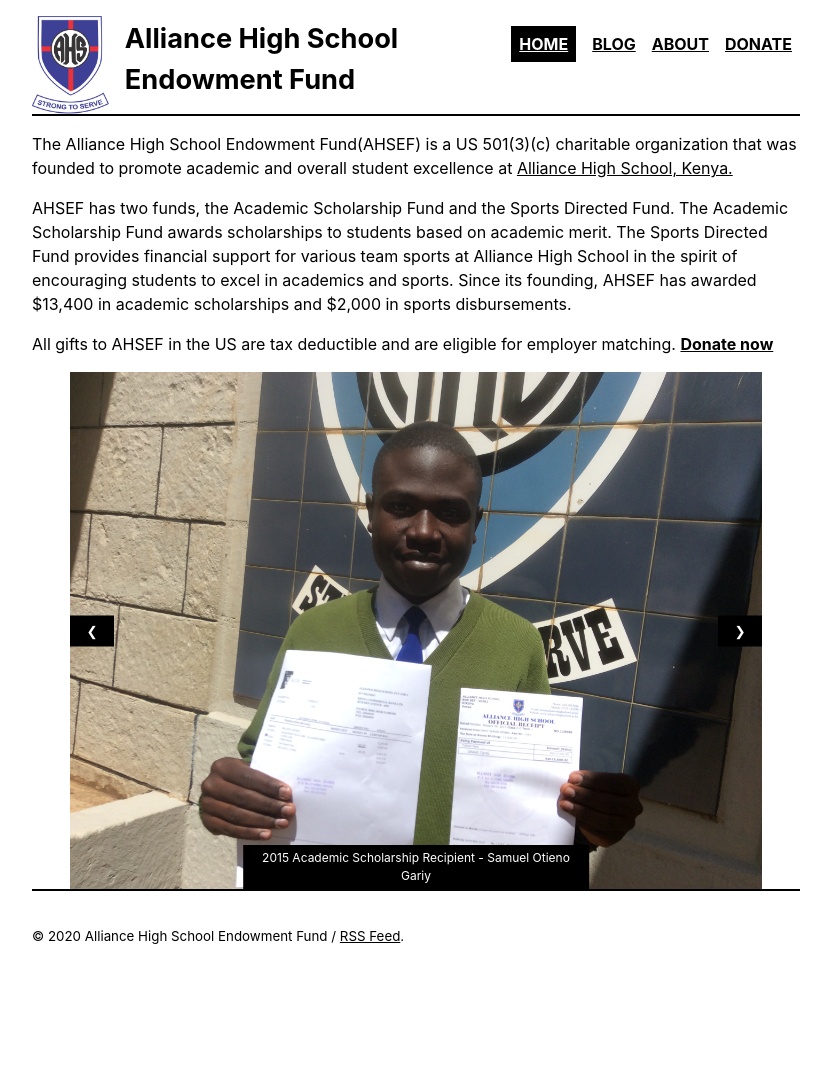
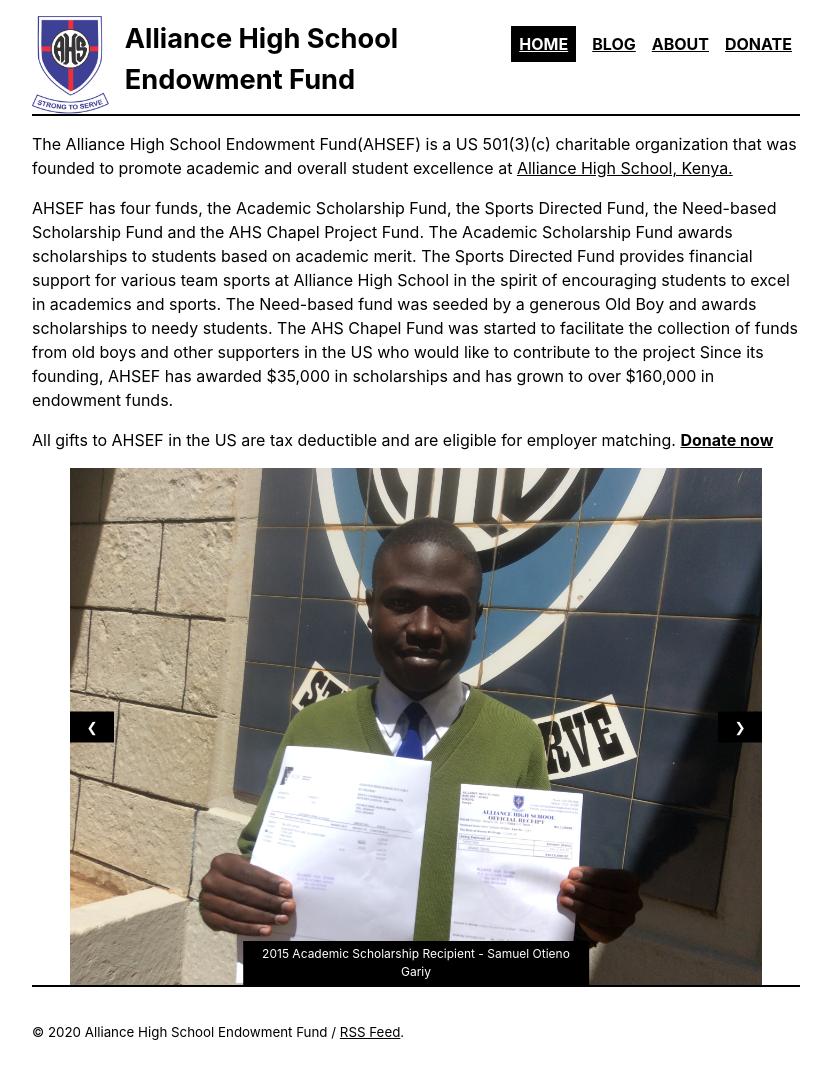
Before and after one commit to ahsef/ahsef.github.io, a Jekyll site: the page built from index.html, in a window 1280 px wide. Shown: the whole page, without its empty margins (224-1055 px from the left). Built offline with Jekyll 4.4.1, drawn with Linux system fonts in a browser that asks for light colours; the list of posts is cut into pages by our own code; before the commit the page ends 995 px from its top, so only the background shows below that.

Commit message:
Update index.html to reflect the new funds and amounts disbursed

```diff
--- a/index.html
+++ b/index.html
@@ -6,7 +6,7 @@
 <article class="post index" role="article">
     <p>The Alliance High School Endowment Fund(AHSEF) is a US 501(3)(c) charitable organization that was founded to promote academic and overall student excellence at <a href="http://alliancehighschool.sc.ke/">Alliance High School, Kenya.</a></p>
 
-    <p>AHSEF has two funds, the Academic Scholarship Fund and the Sports Directed Fund. The Academic Scholarship Fund awards scholarships to students based on academic merit. The Sports Directed Fund provides financial support for various team sports at Alliance High School in the spirit of encouraging students to excel in academics and sports. Since its founding, AHSEF has awarded $13,400 in academic scholarships and $2,000 in sports disbursements. </p>
+    <p>AHSEF has four funds, the Academic Scholarship Fund, the Sports Directed Fund, the Need-based Scholarship Fund and the AHS Chapel Project Fund. The Academic Scholarship Fund awards scholarships to students based on academic merit. The Sports Directed Fund provides financial support for various team sports at Alliance High School in the spirit of encouraging students to excel in academics and sports. The Need-based fund was seeded by a generous Old Boy and awards scholarships to needy students. The AHS Chapel Fund was started to facilitate the collection of funds from old boys and other supporters in the US who would like to contribute to the project Since its founding, AHSEF has awarded $35,000 in scholarships and has grown to over $160,000 in endowment funds.</p>
 
     <p>All gifts to AHSEF in the US are tax deductible and are eligible for employer matching. <a href="/donate" style="font-weight: bold;">Donate now</a></p>
 </article>
```
